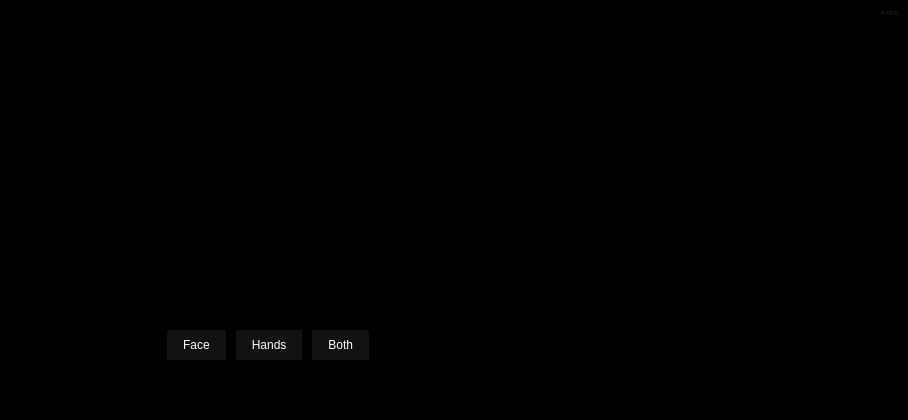
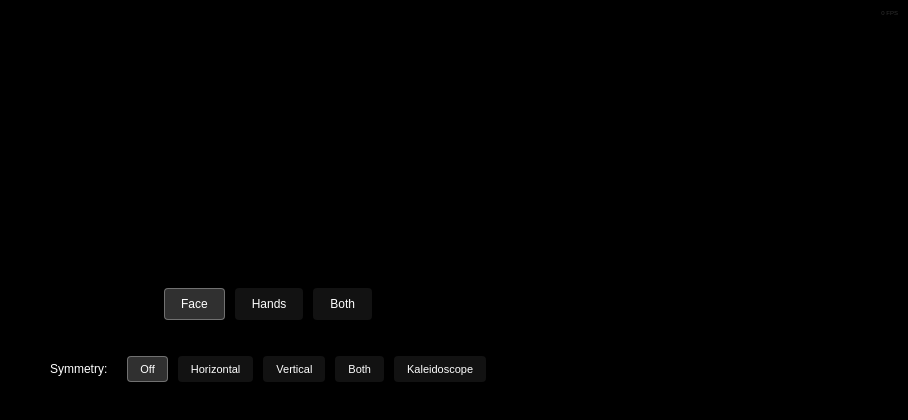
Before and after one commit to lhshonda/dot-projection, a React (Vite) app: page / in a window 1280 px wide. Shown: the top 420 px of the page, without its empty margins (372-1280 px from the left). Built offline with nearby package versions, Linux system fonts and the light colour scheme; no server answers.

Commit message:
feat: spatial translation version

```diff
--- a/src/FaceHandTracker.jsx
+++ b/src/FaceHandTracker.jsx
@@ -32,8 +32,11 @@ const FaceHandTracker = () => {
   const [fps, setFps] = useState(0);
   const [status, setStatus] = useState('Initializing...');
   const [trackingMode, setTrackingMode] = useState('face');
+  const [symmetryMode, setSymmetryMode] = useState('off'); // 'off', 'horizontal', 'vertical', 'both', 'kaleidoscope'
 
   const fpsRef = useRef({ frames: 0, lastTime: performance.now() });
+  const tempCanvasRef = useRef(null); // Temporary canvas for symmetry effects
+  const tempCtxRef = useRef(null);
 
   const loadModels = async () => {
     try {
@@ -164,6 +167,74 @@ const FaceHandTracker = () => {
 
   const FINGERTIPS = new Set([4,8,12,16,20]);
 
+  // Apply symmetry effects to the canvas
+  const applySymmetry = (sourceCanvas, targetCtx, targetCanvas) => {
+    if (symmetryMode === 'off') {
+      // Just draw normally
+      targetCtx.drawImage(sourceCanvas, 0, 0);
+      return;
+    }
+
+    const width = targetCanvas.width;
+    const height = targetCanvas.height;
+    const centerX = width / 2;
+    const centerY = height / 2;
+
+    // Clear target canvas
+    targetCtx.fillStyle = '#0a0a0a';
+    targetCtx.fillRect(0, 0, width, height);
+
+    if (symmetryMode === 'horizontal') {
+      // Draw original
+      targetCtx.drawImage(sourceCanvas, 0, 0);
+      // Draw horizontally flipped
+      targetCtx.save();
+      targetCtx.scale(-1, 1);
+      targetCtx.drawImage(sourceCanvas, -width, 0);
+      targetCtx.restore();
+    } else if (symmetryMode === 'vertical') {
+      // Draw original
+      targetCtx.drawImage(sourceCanvas, 0, 0);
+      // Draw vertically flipped
+      targetCtx.save();
+      targetCtx.scale(1, -1);
+      targetCtx.drawImage(sourceCanvas, 0, -height);
+      targetCtx.restore();
+    } else if (symmetryMode === 'both') {
+      // Draw original
+      targetCtx.drawImage(sourceCanvas, 0, 0);
+      // Draw horizontally flipped
+      targetCtx.save();
+      targetCtx.scale(-1, 1);
+      targetCtx.drawImage(sourceCanvas, -width, 0);
+      targetCtx.restore();
+      // Draw vertically flipped
+      targetCtx.save();
+      targetCtx.scale(1, -1);
+      targetCtx.drawImage(sourceCanvas, 0, -height);
+      targetCtx.restore();
+      // Draw both flipped (diagonal)
+      targetCtx.save();
+      targetCtx.scale(-1, -1);
+      targetCtx.drawImage(sourceCanvas, -width, -height);
+      targetCtx.restore();
+    } else if (symmetryMode === 'kaleidoscope') {
+      // Draw 8-way rotational symmetry (kaleidoscope effect)
+      const segments = 8;
+      const angleStep = (Math.PI * 2) / segments;
+
+      for (let i = 0; i < segments; i++) {
+        targetCtx.save();
+        targetCtx.translate(centerX, centerY);
+        targetCtx.rotate(angleStep * i);
+        // Draw with reduced opacity for overlapping segments
+        targetCtx.globalAlpha = 0.5;
+        targetCtx.drawImage(sourceCanvas, -centerX, -centerY);
+        targetCtx.restore();
+      }
+      targetCtx.globalAlpha = 1;
+    }
+  };
 
   const drawHandDots = (predictions, ctx) => {
     if (!predictions || predictions.length === 0) return false;
@@ -293,6 +364,18 @@ const FaceHandTracker = () => {
     }
     const ctx = ctxRef.current;
 
+    // Create temporary canvas for symmetry effects
+    if (!tempCanvasRef.current ||
+        tempCanvasRef.current.width !== canvas.width ||
+        tempCanvasRef.current.height !== canvas.height) {
+      tempCanvasRef.current = document.createElement('canvas');
+      tempCanvasRef.current.width = canvas.width;
+      tempCanvasRef.current.height = canvas.height;
+      tempCtxRef.current = tempCanvasRef.current.getContext('2d', { alpha: false });
+    }
+    const tempCtx = tempCtxRef.current;
+    const tempCanvas = tempCanvasRef.current;
+
     // draw video into the small processing canvas
     const pctx = procCtxRef.current;
     const pcvs = procCanvasRef.current;
@@ -310,9 +393,14 @@ const FaceHandTracker = () => {
 
     try {
       const now = performance.now();
-      // clear canvas
-      ctx.fillStyle = '#0a0a0a';
-      ctx.fillRect(0, 0, canvas.width, canvas.height);
+
+      // Draw to temporary canvas first (for symmetry effects)
+      const drawCtx = symmetryMode !== 'off' ? tempCtx : ctx;
+      const drawCanvas = symmetryMode !== 'off' ? tempCanvas : canvas;
+
+      // Clear drawing canvas
+      drawCtx.fillStyle = '#0a0a0a';
+      drawCtx.fillRect(0, 0, drawCanvas.width, drawCanvas.height);
 
       let faceDetected = false;
       let handsDetected = false;
@@ -335,7 +423,7 @@ const FaceHandTracker = () => {
             };
           });
 
-          faceDetected = drawFaceDots([{ keypoints: filtered }], ctx);
+          faceDetected = drawFaceDots([{ keypoints: filtered }], drawCtx);
         }
       }
 
@@ -357,12 +445,17 @@ const FaceHandTracker = () => {
             return { ...hand, keypoints: filtered };
           });
 
-          handsDetected = drawHandDots(smoothed, ctx);
+          handsDetected = drawHandDots(smoothed, drawCtx);
           handCount = smoothed.length;
         }
       }
 
 
+
+      // Apply symmetry effects if enabled
+      if (symmetryMode !== 'off') {
+        applySymmetry(tempCanvas, ctx, canvas);
+      }
 
       // calc fps
       fpsRef.current.frames++;
@@ -404,7 +497,7 @@ const FaceHandTracker = () => {
       console.log('Starting detection...');
       detect();
     }
-  }, [faceModel, handModel, isLoading, trackingMode]);
+  }, [faceModel, handModel, isLoading, trackingMode, symmetryMode]);
 
   return (
     <div
@@ -440,6 +533,7 @@ const FaceHandTracker = () => {
           backgroundColor: '#ffffff0',
           padding: '8px',
           borderRadius: '8px',
+          flexWrap: 'wrap',
         }}
       >
         {['face', 'hands', 'both'].map((mode) => (
@@ -448,23 +542,56 @@ const FaceHandTracker = () => {
             onClick={() => setTrackingMode(mode)}
             disabled={isLoading}
             style={{
-              position: 'relative',
               padding: '8px 16px',
-              backgroundColor: '#ffffff12',
+              backgroundColor: trackingMode === mode ? '#ffffff30' : '#ffffff12',
               color: '#fff',
-              border: 'none',
-              borderRadius: '0px',
+              border: trackingMode === mode ? '1px solid #ffffff50' : '1px solid transparent',
+              borderRadius: '4px',
               cursor: isLoading ? 'not-allowed' : 'pointer',
-              transition: 'all 0.2s',
-              top: '10px',
-              gap: '50px',
-
               fontSize: '12px',
               fontWeight: '500',
               transition: 'all 0.2s',
             }}
           >
             {mode.charAt(0).toUpperCase() + mode.slice(1)}
+          </button>
+        ))}
+      </div>
+
+      {/* Symmetry Mode Selector */}
+      <div
+        style={{
+          marginBottom: '20px',
+          display: 'flex',
+          gap: '10px',
+          backgroundColor: '#ffffff0',
+          padding: '8px',
+          borderRadius: '8px',
+          flexWrap: 'wrap',
+          alignItems: 'center',
+        }}
+      >
+        <span style={{ color: '#fff', fontSize: '12px', marginRight: '10px' }}>
+          Symmetry:
+        </span>
+        {['off', 'horizontal', 'vertical', 'both', 'kaleidoscope'].map((mode) => (
+          <button
+            key={mode}
+            onClick={() => setSymmetryMode(mode)}
+            disabled={isLoading}
+            style={{
+              padding: '6px 12px',
+              backgroundColor: symmetryMode === mode ? '#ffffff30' : '#ffffff12',
+              color: '#fff',
+              border: symmetryMode === mode ? '1px solid #ffffff50' : '1px solid transparent',
+              borderRadius: '4px',
+              cursor: isLoading ? 'not-allowed' : 'pointer',
+              fontSize: '11px',
+              textTransform: 'capitalize',
+              transition: 'all 0.2s',
+            }}
+          >
+            {mode}
           </button>
         ))}
       </div>
```
